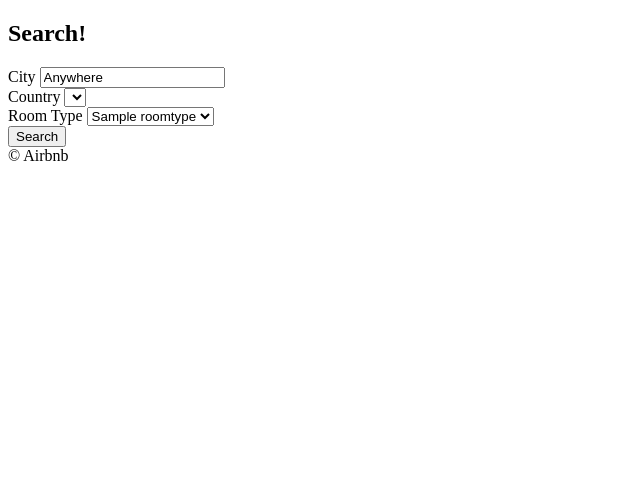
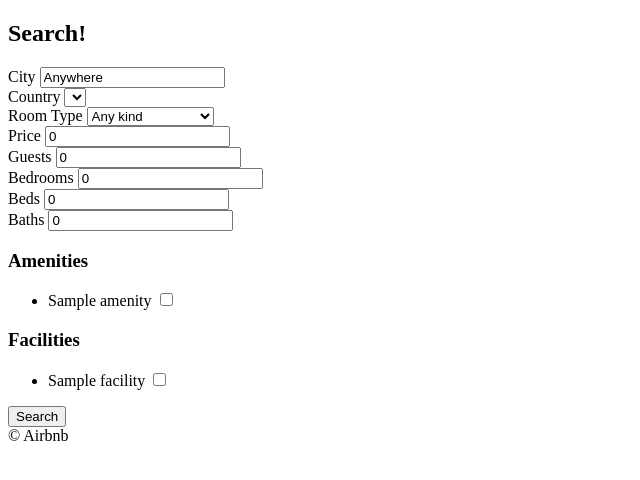
Before and after one commit to dnjscksdn98/django-airbnb, a Django app: page /rooms/search/ in a window 1280 px wide. Shown: the part 60-540 px from the top of the page, without its empty margins (0-640 px from the left). Run offline with Django 3.2, Linux system fonts and the light colour scheme; tables that the repository leaves empty hold one stand-in row (values such as "Sample post"); lists and menus that the app fills with data are empty.

Commit message:
#1.7 add other option forms

```diff
--- a/rooms/views.py
+++ b/rooms/views.py
@@ -20,12 +20,39 @@ class RoomDetail(DetailView):
 def search(request):
     city = request.GET.get('city', 'Anywhere')
     city = str.capitalize(city)
+    country = request.GET.get('country', 'KR')
+    room_type = int(request.GET.get('room_type', 0))
+    price = int(request.GET.get('price', 0))
+    guests = int(request.GET.get('guests', 0))
+    bedrooms = int(request.GET.get('bedrooms', 0))
+    beds = int(request.GET.get('beds', 0))
+    baths = int(request.GET.get('baths', 0))
+    s_amenities = request.GET.get('amenities')
+    s_facilities = request.GET.get('facilities')
+
+    form = {
+        'city': city,
+        's_room_type': room_type,
+        's_country': country,
+        'price': price,
+        'guests': guests,
+        'bedrooms': bedrooms,
+        'beds': beds,
+        'baths': baths,
+    }
+
     room_types = models.RoomType.objects.all()
-    return render(
-        request,
-        'rooms/search.html',
-        {'city': city, 'countries': countries, 'room_types': room_types}
-    )
+    amenities = models.Amenity.objects.all()
+    facilities = models.Facility.objects.all()
+
+    choices = {
+        'countries': countries,
+        'room_types': room_types,
+        'amenities': amenities,
+        'facilities': facilities,
+    }
+
+    return render(request, 'rooms/search.html', {**form, **choices})
 
 
 # def room_detail(request, pk):
--- a/templates/rooms/search.html
+++ b/templates/rooms/search.html
@@ -21,7 +21,7 @@
             <label for="country">Country</label>
             <select id="country" name="country" >
                 {% for country in countries  %}
-                    <option value="{{country.code}}">{{country.name}}</option>
+                    <option value="{{country.code}}" {% if country.code == s_country  %} selected {% endif %}>{{country.name}}</option>
                 {% endfor %}
             </select>
         </div>
@@ -29,11 +29,62 @@
         <div>
             <label for="room_type">Room Type</label>
             <select id="room_type" name="room_type" >
+                <option value="0" {% if s_room_type == 0  %} selected {% endif %}>Any kind</option>
                 {% for room_type in room_types  %}
-                    <option value="{{room_type.pk}}">{{room_type.name}}</option>
+                    <option value="{{room_type.pk}}" {% if s_room_type == room_type.pk  %} selected {% endif %}>{{room_type.name}}</option>
                 {% endfor %}
             </select>
         </div>
+
+        <div>
+            <label for="price">Price</label>
+            <input value="{{price}}" type="number" name="price" id="price" placeholder="Price" />
+        </div>
+
+        <div>
+            <label for="guests">Guests</label>
+            <input value="{{guests}}" type="number" name="guests" id="guests" placeholder="Guests" />
+        </div>
+
+        <div>
+            <label for="bedrooms">Bedrooms</label>
+            <input value="{{bedrooms}}" type="number" name="bedrooms" id="bedrooms" placeholder="Bedrooms" />
+        </div>
+
+        <div>
+            <label for="beds">Beds</label>
+            <input value="{{beds}}" type="number" name="beds" id="beds" placeholder="Beds" />
+        </div>
+
+        <div>
+            <label for="baths">Baths</label>
+            <input value="{{baths}}" type="number" name="baths" id="baths" placeholder="Baths" />
+        </div>
+
+        <div>
+            <h3>Amenities</h3>
+            <ul>
+                {% for amenity in amenities %}
+                    <li>
+                        <label for="a_{{amenity.pk}}">{{amenity.name}}</label>
+                        <input id="a_{{amenity.pk}}" name="amenities" type="checkbox" value={{amenity.pk}} />
+                    </li>
+                {% endfor %}
+            </ul>
+        </div>
+
+        <div>
+            <h3>Facilities</h3>
+            <ul>
+                {% for facility in facilities %}
+                    <li>
+                        <label for="f_{{facility.pk}}">{{facility.name}}</label>
+                        <input id="f_{{facility.pk}}" name="facilities" type="checkbox" value={{facility.pk}} />
+                    </li>
+                {% endfor %}
+            </ul>
+        </div>
+
         <button>Search</button>
     </form>
 
```
